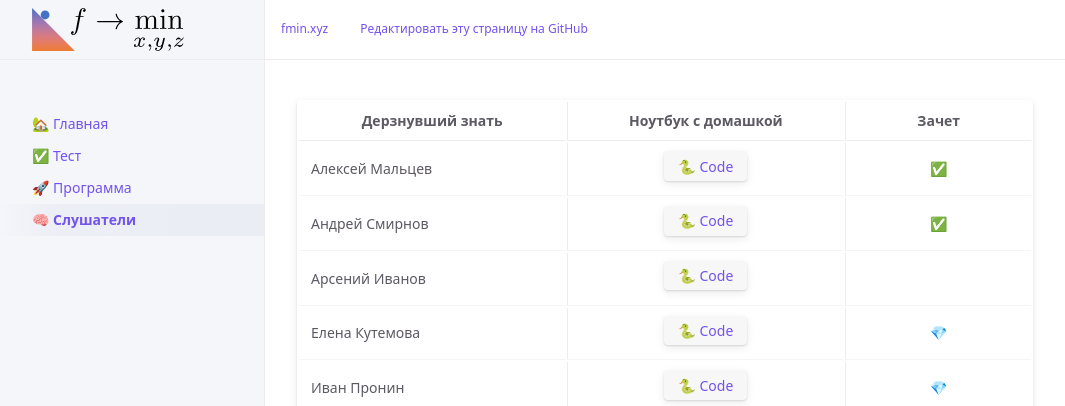
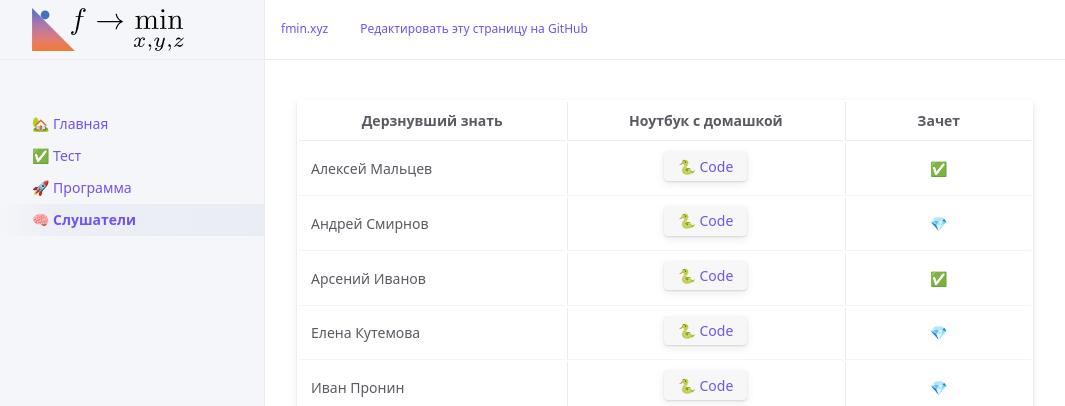
Before and after one commit to MerkulovDaniil/sber223, a Jekyll site: the page built from students.md, in a window 1280 px wide and 1107 px high. Shown: the top 406 px of the window, without its empty margins (107-1172 px from the left). Built offline with Jekyll 4.4.1, drawn with Linux system fonts in a browser that asks for light colours; our own code applies the rules of GitHub Pages for plain Markdown files; a script that is not in the unit is left out.

```diff
--- a/students.md
+++ b/students.md
@@ -6,8 +6,8 @@ nav_order: 4
 | Дерзнувший знать     | Ноутбук с домашкой | Зачет |
 |----------------------|:------------------:|:---:|
 | Алексей Мальцев    | [🐍 Code](https://colab.research.google.com/drive/1uiL7ATO4r3z2NkYCfRIIoc31tCHuiyzV?usp=sharing){: .btn } | ✅ |
-| Андрей Смирнов    | [🐍 Code](https://colab.research.google.com/drive/1s6XvvvSMV1B9pxrq8vzPCull8qiwZcE8?usp=sharing){: .btn } | ✅ |
-| Арсений Иванов    | [🐍 Code](https://colab.research.google.com/drive/1l0lpnwd-DtrqOgvjZW95FsAnnTCRpQfr?usp=sharing){: .btn } |  |
+| Андрей Смирнов    | [🐍 Code](https://colab.research.google.com/drive/1s6XvvvSMV1B9pxrq8vzPCull8qiwZcE8?usp=sharing){: .btn } | 💎 |
+| Арсений Иванов    | [🐍 Code](https://colab.research.google.com/drive/1l0lpnwd-DtrqOgvjZW95FsAnnTCRpQfr?usp=sharing){: .btn } | ✅ |
 | Елена Кутемова    | [🐍 Code](https://colab.research.google.com/drive/1z5n5TNTsYQeJXSDzc7gYt9W1N4yGgisl?usp=sharing){: .btn } | 💎 |
 | Иван Пронин    | [🐍 Code](https://colab.research.google.com/drive/12fHOfwbNJcKn14oK8D-Y_e4nHK0-4HrZ?usp=sharing){: .btn } | 💎 |
 | Карина Ким    | [🐍 Code](https://colab.research.google.com/drive/1zGBfy6lQAzsKt2Ccy3EiI_-xKcrzcDf2?usp=sharing){: .btn } |  |
```
